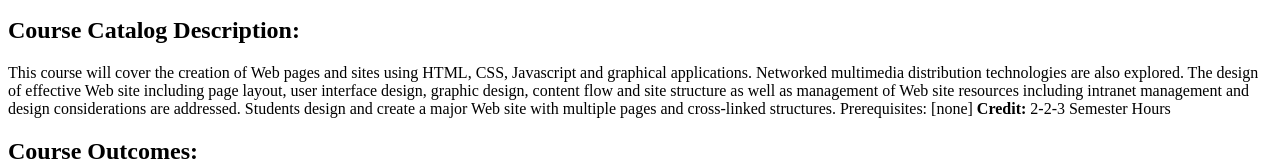
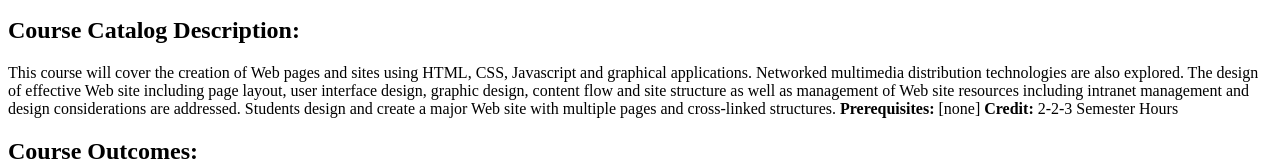
Before and after one commit to Olga0415/lab2, a plain HTML site: page index.html in a window 1280 px wide. Shown: the part 311-479 px from the top of the page. Drawn offline with Linux system fonts and the light colour scheme.

Commit message:
Update index.html

```diff
--- a/index.html
+++ b/index.html
@@ -13,7 +13,7 @@
 <h2>Lecture Days, Time and Place:</h2>
 <p>Day? 6:25pm to 9:05pm, On Blackboard's Collaborate Ultra</p>
 <h2>Course Catalog Description:</h2>
-<p>This course will cover the creation of Web pages and sites using HTML, CSS, Javascript and graphical applications. Networked multimedia distribution technologies are also explored. The design of effective Web site including page layout, user interface design, graphic design, content flow and site structure as well as management of Web site resources including intranet management and design considerations are addressed. Students design and create a major Web site with multiple pages and cross-linked structures. Prerequisites: [none] <strong>Credit:</strong> 2-2-3 Semester Hours</p>
+<p>This course will cover the creation of Web pages and sites using HTML, CSS, Javascript and graphical applications. Networked multimedia distribution technologies are also explored. The design of effective Web site including page layout, user interface design, graphic design, content flow and site structure as well as management of Web site resources including intranet management and design considerations are addressed. Students design and create a major Web site with multiple pages and cross-linked structures. <strong>Prerequisites:</strong> [none] <strong>Credit:</strong> 2-2-3 Semester Hours</p>
 <h2>Course Outcomes:</h2>
 <p>Students completing this course will be able to:</p>
 <ul>
```
